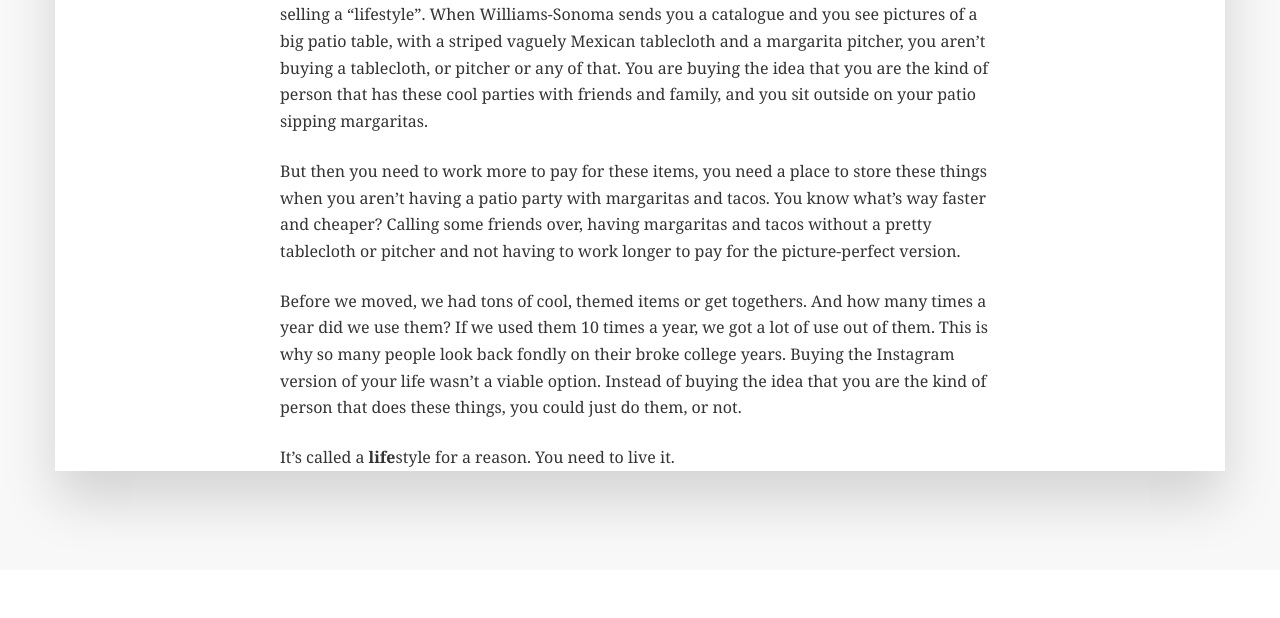
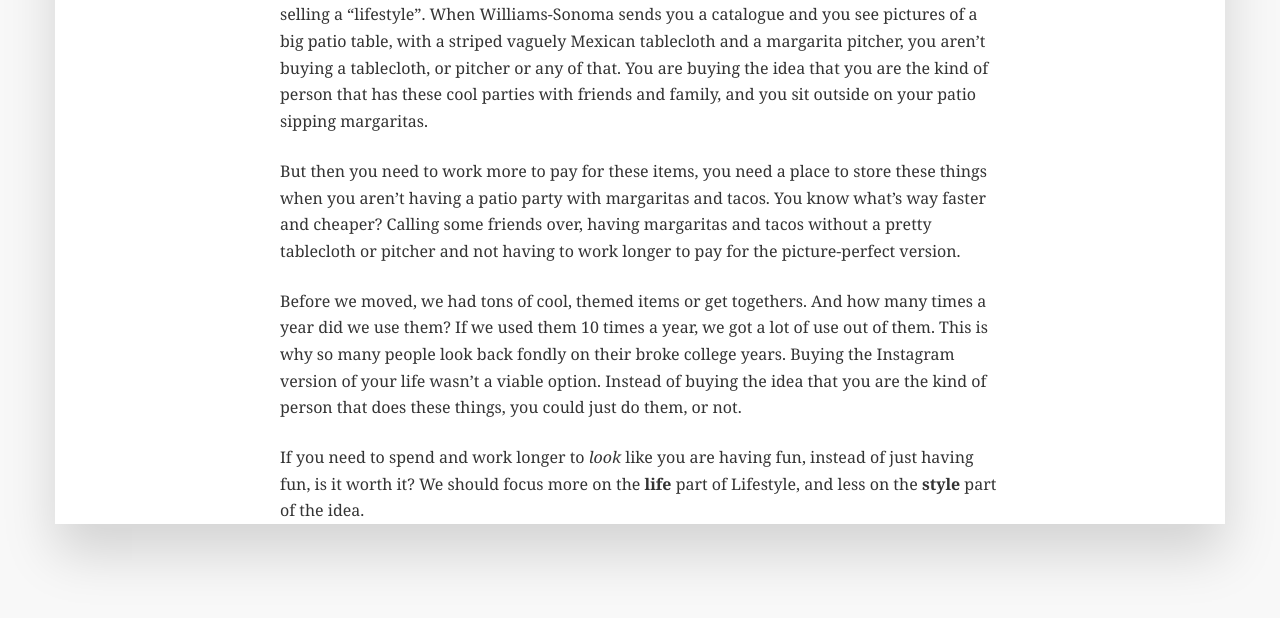
Before and after one commit to ebetancourt/elliotbetancourt.com-archive-gatsby, a Gatsby site: page /posts/buying-a-lifestyle-vs-living-it/ in a window 1280 px wide. Shown: the part 707-1325 px from the top of the page. Before the commit the page ends 1300 px from the top, so only its background shows below. Built offline with nearby package versions, Linux system fonts and the light colour scheme; Gatsby itself is replaced by a stand-in of ours; some packages are replaced by stand-ins of ours.

Commit message:
edit last paragraph of may 6th post

```diff
--- a/src/posts/2020-05-06-buying-a-lifestyle-vs-living-it.md
+++ b/src/posts/2020-05-06-buying-a-lifestyle-vs-living-it.md
@@ -15,4 +15,4 @@ But then you need to work more to pay for these items, you need a place to store
 
 Before we moved, we had tons of cool, themed items or get togethers. And how many times a year did we use them? If we used them 10 times a year, we got a lot of use out of them. This is why so many people look back fondly on their broke college years. Buying the Instagram version of your life wasn’t a viable option. Instead of buying the idea that you are the kind of person that does these things, you could just do them, or not.
 
-It’s called a **life**style for a reason. You need to live it.
+If you need to spend and work longer to *look* like you are having fun, instead of just having fun, is it worth it? We should focus more on the **life** part of Lifestyle, and less on the **style** part of the idea.
```
